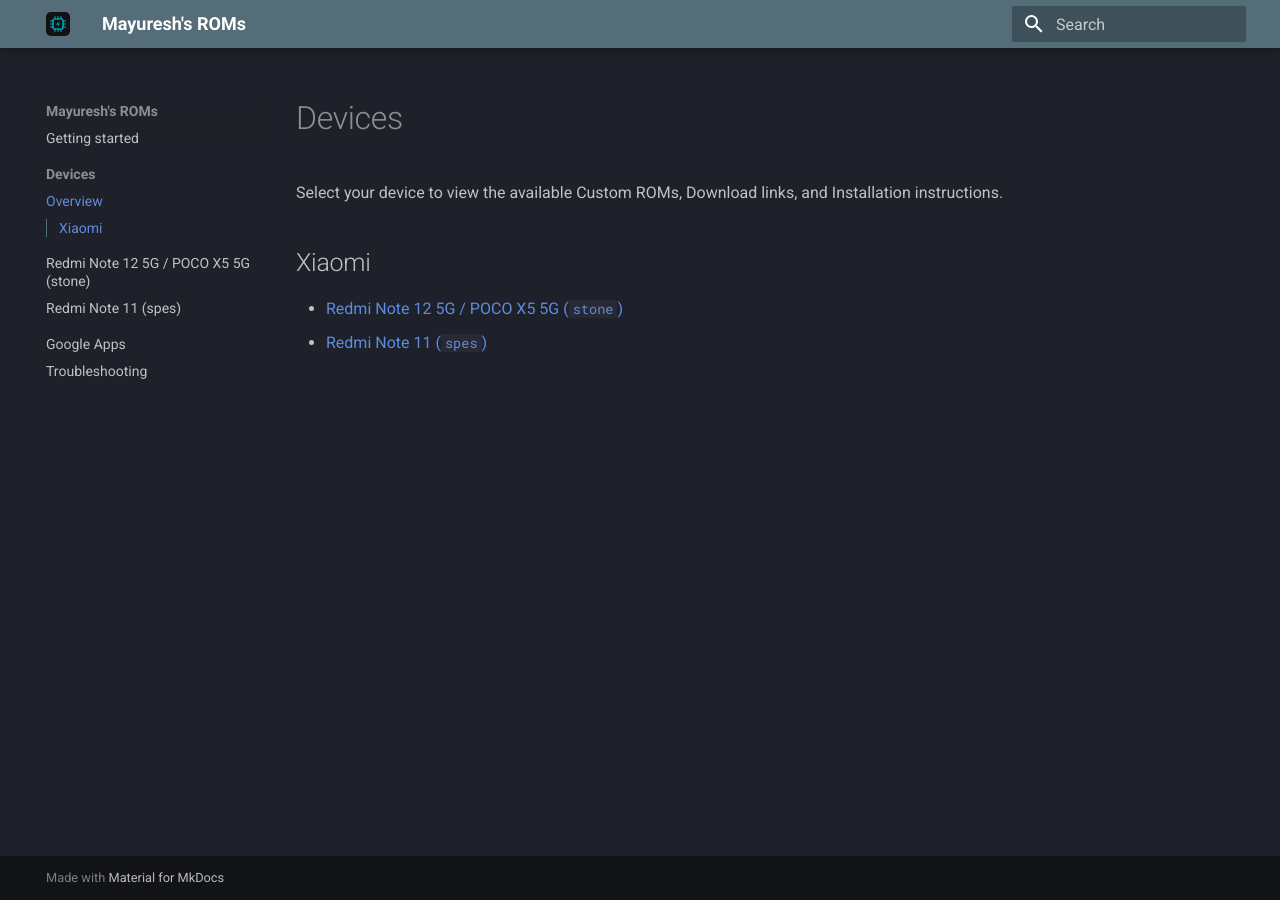
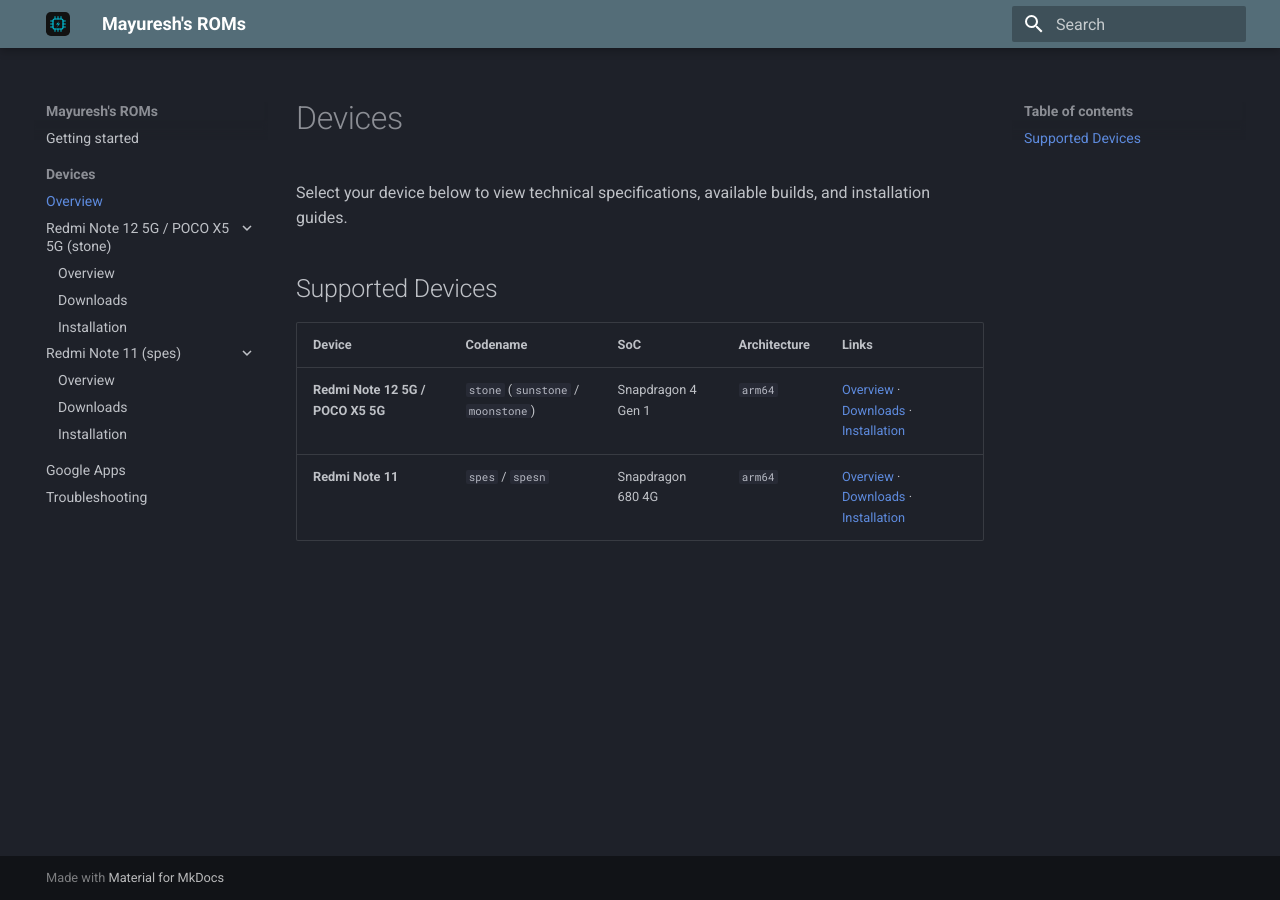
Before and after one commit to mayuresh2543/RomWiki, an MkDocs documentation site: the page built from docs/devices.md, in a window 1280 px wide. Built offline with MkDocs 1.6.1 and Material for MkDocs 9.7.7, drawn with Linux system fonts in a browser that asks for light colours.

Commit message:
docs: clean up sidebar navigation and structure devices table

```diff
--- a/docs/devices.md
+++ b/docs/devices.md
@@ -1,7 +1,10 @@
 # Devices
 
-Select your device to view the available Custom ROMs, Download links, and Installation instructions.
+Select your device below to view technical specifications, available builds, and installation guides.
 
-## Xiaomi
-- [Redmi Note 12 5G / POCO X5 5G (`stone`)](stone.md)
-- [Redmi Note 11 (`spes`)](spes.md)
+## Supported Devices
+
+| Device | Codename | SoC | Architecture | Links |
+| :--- | :--- | :--- | :--- | :--- |
+| **Redmi Note 12 5G / POCO X5 5G** | `stone` (`sunstone` / `moonstone`) | Snapdragon 4 Gen 1 | `arm64` | [Overview](stone.md) · [Downloads](stone_downloads.md) · [Installation](stone/install.md) |
+| **Redmi Note 11** | `spes` / `spesn` | Snapdragon 680 4G | `arm64` | [Overview](spes.md) · [Downloads](spes_downloads.md) · [Installation](spes/install.md) |
--- a/mkdocs.yml
+++ b/mkdocs.yml
@@ -9,8 +9,8 @@
     primary: blue grey
     accent: light blue
   features:
-    - toc.integrate
     - navigation.sections
+    - navigation.expand
     - navigation.top
     - search.suggest
     - search.highlight
@@ -20,8 +20,14 @@
   - Getting started: index.md
   - Devices:
     - Overview: devices.md
-    - Redmi Note 12 5G / POCO X5 5G (stone): stone.md
-    - Redmi Note 11 (spes): spes.md
+    - Redmi Note 12 5G / POCO X5 5G (stone):
+      - Overview: stone.md
+      - Downloads: stone_downloads.md
+      - Installation: stone/install.md
+    - Redmi Note 11 (spes):
+      - Overview: spes.md
+      - Downloads: spes_downloads.md
+      - Installation: spes/install.md
   - Google Apps: gapps.md
   - Troubleshooting: troubleshooting.md
 
--- /dev/null
+++ b/requirements.txt
@@ -0,0 +1 @@
+mkdocs-material>=9.5.0
```
